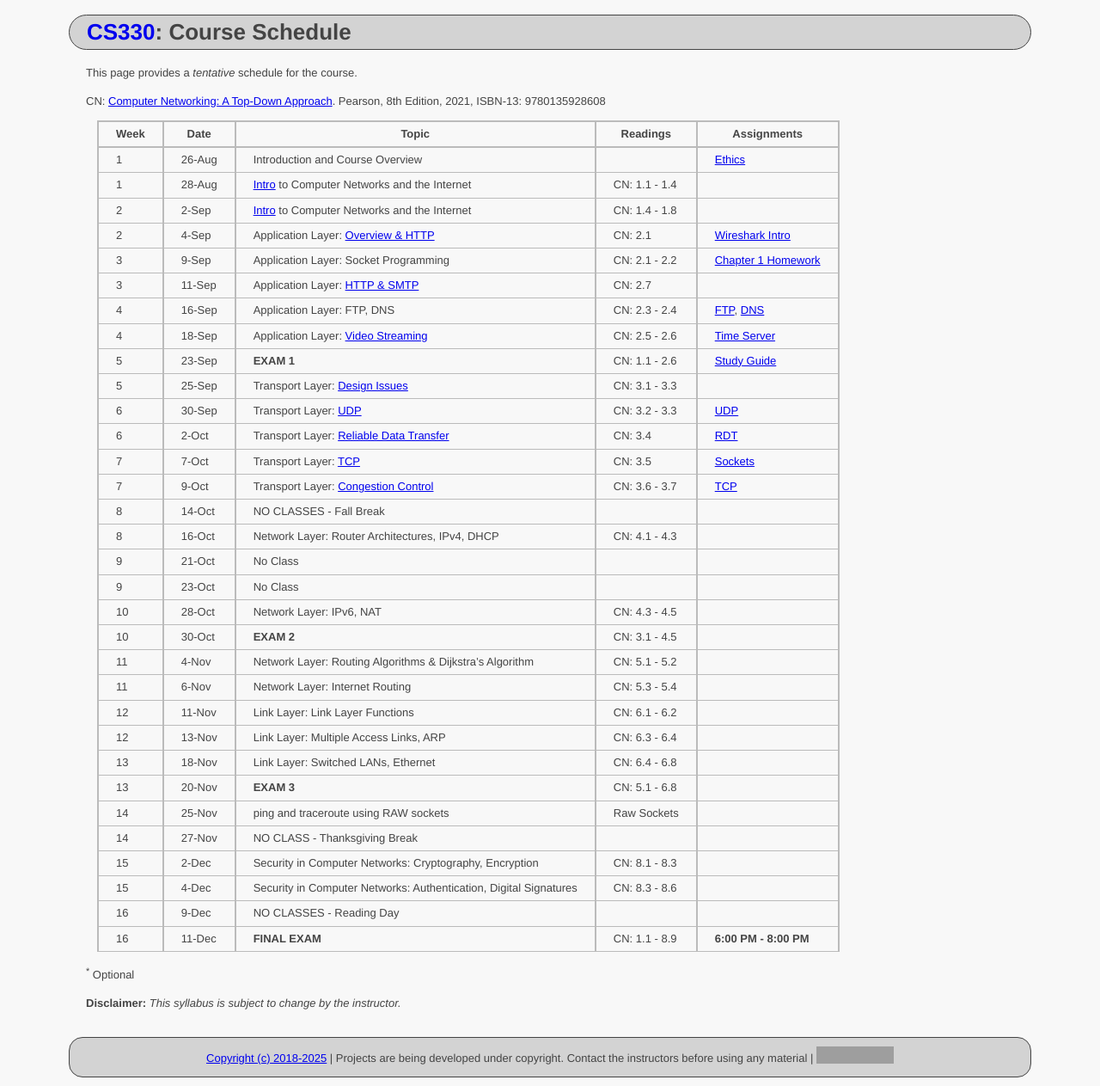
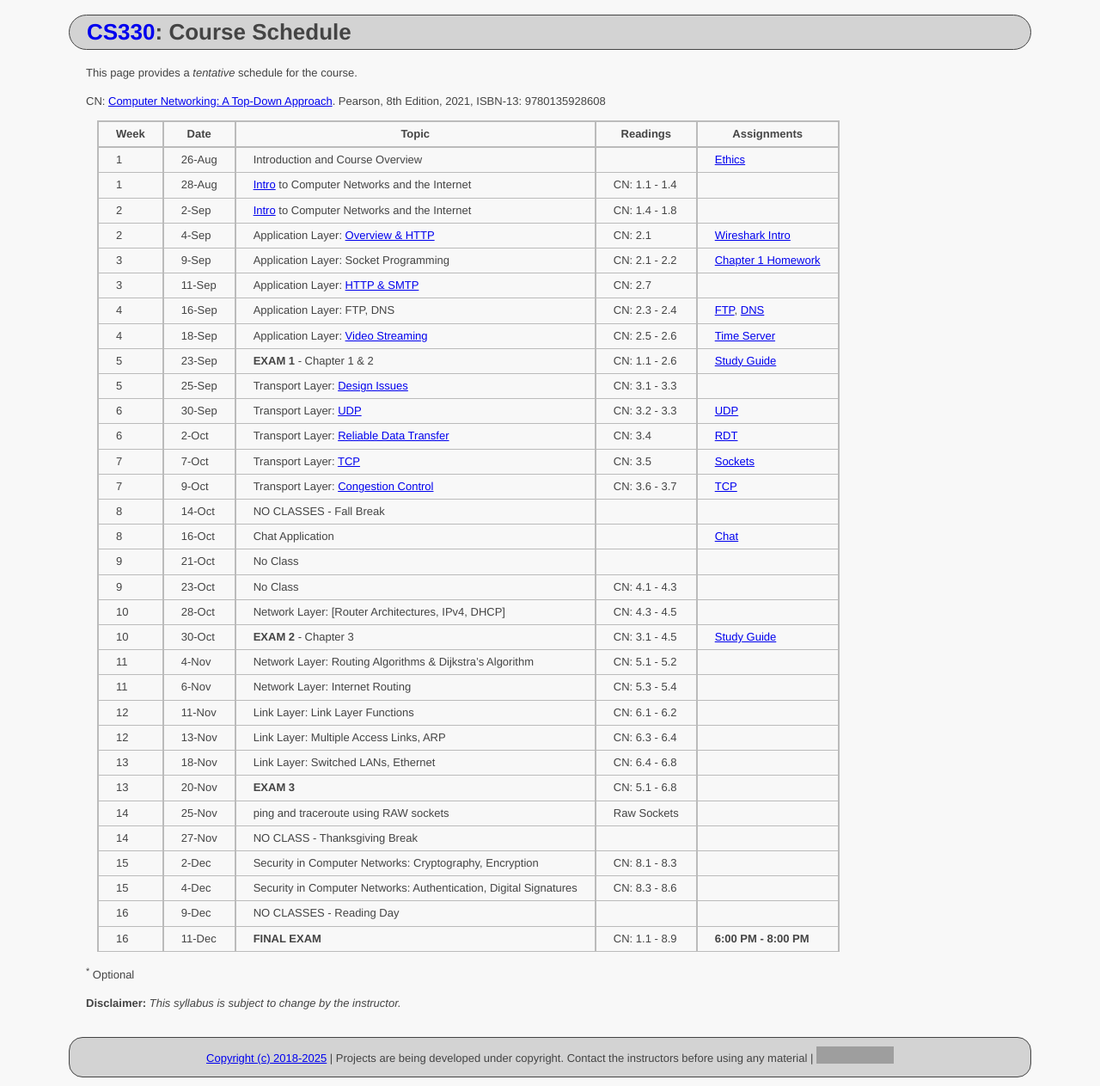
Before and after one commit to ycpcs/cs330-fall2025, a Jekyll site: the page built from schedule/index.md, in a window 1280 px wide. Shown: the whole page at 86% size. Built offline with Jekyll 4.4.1, drawn with Linux system fonts in a browser that asks for light colours; grey boxes are pictures that could not be loaded.

Commit message:
Add Exam 2 study guide

```diff
--- a/schedule/index.md
+++ b/schedule/index.md
@@ -18,18 +18,18 @@ CN: [Computer Networking: A Top-Down Approach](https://www.pearson.com/us/higher
 | 3    | 11-Sep | Application Layer: [HTTP & SMTP](slides/chapter_2.pdf)              | CN: 2.7       |                                                        |
 | 4    | 16-Sep | Application Layer: FTP, DNS                                         | CN: 2.3 - 2.4 | [FTP](exercises\ftp.html), [DNS](exercises\dns.html)   |
 | 4    | 18-Sep | Application Layer: [Video Streaming](slides/chapter_2.pdf)          | CN: 2.5 - 2.6 | [Time Server](../assignments/time-server.html)         |
-| 5    | 23-Sep | **EXAM 1**                                                          | CN: 1.1 - 2.6 | [Study Guide](exams\exam-1-guide.html)                 |
+| 5    | 23-Sep | **EXAM 1** - Chapter 1 & 2                                          | CN: 1.1 - 2.6 | [Study Guide](exams\exam-1-guide.html)                 |
 | 5    | 25-Sep | Transport Layer: [Design Issues](slides/chapter_3.pdf)              | CN: 3.1 - 3.3 |                                                        |
 | 6    | 30-Sep | Transport Layer: [UDP](slides/chapter_3.pdf)                        | CN: 3.2 - 3.3 | [UDP](../assignments/wireshark-udp.html)               |
 | 6    | 2-Oct  | Transport Layer: [Reliable Data Transfer](slides/chapter_3.pdf)     | CN: 3.4       | [RDT](../assignments/rdt.html)                         |
 | 7    | 7-Oct  | Transport Layer: [TCP](slides/chapter_3.pdf)                        | CN: 3.5       | [Sockets](../assignments/sockets.html)                 |
 | 7    | 9-Oct  | Transport Layer: [Congestion Control](slides/chapter_3.pdf)         | CN: 3.6 - 3.7 | [TCP](../assignments/wireshark-tcp.html)               |
 | 8    | 14-Oct | NO CLASSES - Fall Break                                             |               |                                                        |
-| 8    | 16-Oct | Network Layer: Router Architectures, IPv4, DHCP                     | CN: 4.1 - 4.3 |                                                        |
+| 8    | 16-Oct | Chat Application                                                    |               | [Chat](../assignments/chat.html)                       |
 | 9    | 21-Oct | No Class                                                            |               |                                                        |
-| 9    | 23-Oct | No Class                                                            |               |                                                        |
-| 10   | 28-Oct | Network Layer: IPv6, NAT                                            | CN: 4.3 - 4.5 |                                                        |
-| 10   | 30-Oct | **EXAM 2**                                                          | CN: 3.1 - 4.5 |                                                        |
+| 9    | 23-Oct | No Class                                                            | CN: 4.1 - 4.3 |                                                        |
+| 10   | 28-Oct | Network Layer: [Router Architectures, IPv4, DHCP]                   | CN: 4.3 - 4.5 |                                                        |
+| 10   | 30-Oct | **EXAM 2** - Chapter 3                                              | CN: 3.1 - 4.5 | [Study Guide](exams\exam-2-guide.html)                 |
 | 11   | 4-Nov  | Network Layer: Routing Algorithms & Dijkstra's Algorithm            | CN: 5.1 - 5.2 |                                                        |
 | 11   | 6-Nov  | Network Layer: Internet Routing                                     | CN: 5.3 - 5.4 |                                                        |
 | 12   | 11-Nov | Link Layer: Link Layer Functions                                    | CN: 6.1 - 6.2 |                                                        |
```
Also changed, not shown: index.md (+2 -0 lines), schedule/exams/exam-2-guide.md (added, +94 -0 lines).
